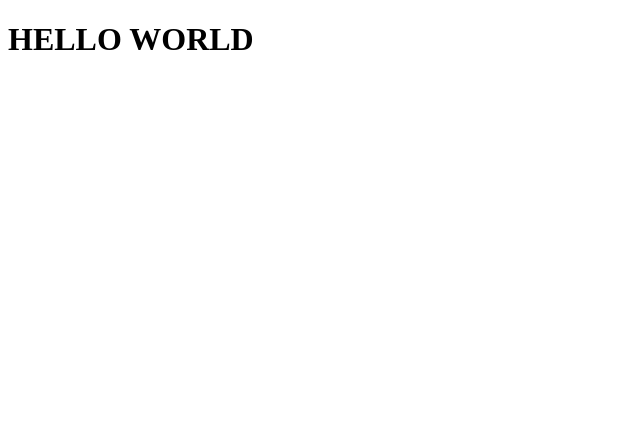
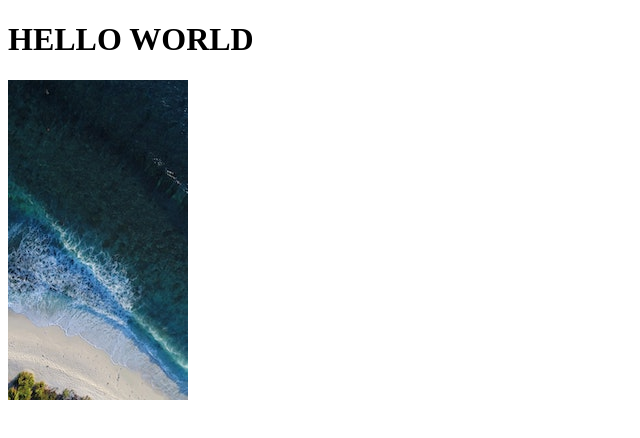
Before and after one commit to Bryan-Elam/may2021, a plain HTML site: page index.html in a window 1280 px wide. Shown: the whole page, without its empty margins (0-640 px from the left). Drawn offline with Linux system fonts and the light colour scheme.

Commit message:
add image of beach

```diff
--- a/index.html
+++ b/index.html
@@ -9,6 +9,7 @@
 
 
     <h1>HELLO WORLD</h1>
+    <img src="img/unsplash.jpg" alt="top down view of beach">
 
 </body>
 </html>
```
Also changed, not shown: img/unsplash.jpg (added), 1 other file.
